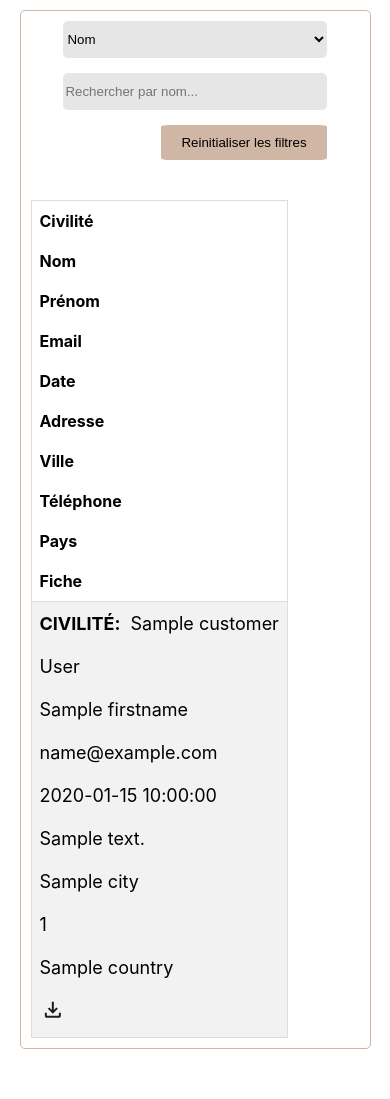
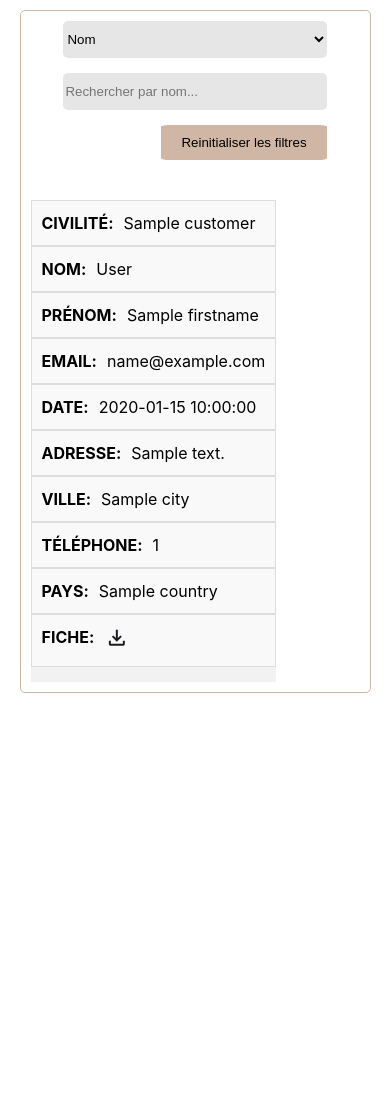
Before and after one commit to FlorentMaury/SDP-Form, a PHP site: template view/searchView.php in a window 390 px wide. Shown: the part 209-1308 px from the top of the page. After the commit the page ends 902 px from the top, so only its background shows below. Run offline with PHP 8.4, Linux system fonts and the light colour scheme; the template is opened without the code that fills it: most values are stand-ins (such as "Sample title", 1, 10 or a date in 2020).

Commit message:
Retravail de l'affichage de la recherche.

```diff
--- a/design/_form.scss
+++ b/design/_form.scss
@@ -36,61 +36,3 @@
         }
     }
 }
-
-
-// Variables
-$table-bg: #fff;
-$table-border: #ddd;
-$table-header-bg: #f5f5f5;
-$mobile: 600px;
-
-.tableContainer {
-    width: 100%;
-    overflow-x: auto;
-}
-
-.tableContainer table {
-    width: 100%;
-    border-collapse: collapse;
-}
-
-.tableContainer th,
-.tableContainer td {
-    text-align: left;
-    padding: 8px;
-}
-
-.tableContainer tr:nth-child(even) {
-    background-color: #f2f2f2;
-}
-
-/* Responsive layout - makes the table responsive: When the screen is less than 800px wide, make the two columns stack on top of each other */
-@media screen and (max-width: 800px) {
-    .tableContainer table, .tableContainer th, .tableContainer td {
-        width: 100%;
-        display: block;
-    }
-    .tableContainer td {
-        /* Increase font size for mobile */
-        font-size: 18px;
-    }
-    .tableContainer td:before {
-        content: attr(data-column);
-        float: left;
-        text-transform: uppercase;
-        font-weight: bold;
-        /* Add a colon after the label */
-        padding-right: 10px;
-        content: attr(data-column) ": ";
-    }
-    .tableContainer tr {
-        /* Add space between rows */
-        margin-bottom: 30px;
-        /* Add border to make rows stand out */
-        border: 1px solid #ddd;
-    }
-    .tableContainer td:not(:first-child):before {
-        /* Hide column labels for all but the first cell in each card */
-        display: none;
-    }
-}
--- /dev/null
+++ b/design/_search.scss
@@ -0,0 +1,67 @@
+// Variables
+$table-bg: #fff;
+$table-border: #ddd;
+$table-header-bg: #f5f5f5;
+$mobile: 600px;
+
+.tableContainer {
+    width: 100%;
+    overflow-x: auto;
+}
+
+.tableContainer table {
+    width: 100%;
+    border-collapse: collapse;
+}
+
+.tableContainer th,
+.tableContainer td {
+    text-align: left;
+    padding: 8px;
+}
+
+.tableContainer tr:nth-child(even) {
+    background-color: #f2f2f2;
+}
+
+@media screen and (max-width: 600px) {
+    .tableContainer table, .tableContainer th, .tableContainer td {
+        width: 100%;
+        display: block;
+    }
+
+    .tableContainer th {
+        display: none;
+    }
+
+    .tableContainer td {
+        font-size: 16px;
+        border: 1px solid #ddd;
+        padding: 10px;
+        background-color: #f9f9f9;
+    }
+
+    .tableContainer td:before {
+        content: attr(data-column);
+        float: left;
+        text-transform: uppercase;
+        font-weight: bold;
+        padding-right: 10px;
+        content: attr(data-column) ": ";
+    }
+    .tableContainer table tbody tr {
+        /* Increase the space between rows */
+        margin: 30px;
+        border: none;
+    }
+    .tableContainer td:not(:first-child):before {
+        display: block;
+    }
+    .tr td:last-child {
+        margin-bottom: 15px;
+    }
+
+    .tr {
+        border: 3px solid red;
+    }
+}
--- a/design/style.scss
+++ b/design/style.scss
@@ -4,6 +4,7 @@
 @import 'variables';
 @import 'header';
 @import 'form';
+@import'search';
 
 body {
     font-family   : -apple-system, BlinkMacSystemFont, "Segoe UI", Roboto, "Helvetica Neue", Arial, sans-serif;
--- a/view/searchView.php
+++ b/view/searchView.php
@@ -37,7 +37,7 @@ ob_start();
         echo '</tr>';
 
         while ($row = $customer->fetch()) {
-            echo '<tr>';
+            echo '<tr class="tr">';
             echo '<td data-column="Civilité">' . $row['title'] . '</td>';
             echo '<td data-column="Nom">' . $row['lastname'] . '</td>';
             echo '<td data-column="Prénom">' . $row['firstname'] . '</td>';
@@ -47,7 +47,8 @@ ob_start();
             echo '<td data-column="Ville">' . $row['city'] . '</td>';
             echo '<td data-column="Téléphone">' . $row['phone_number'] . '</td>';
             echo '<td data-column="Pays">' . $row['country'] . '</td>';
-            echo "<td data-column='Fiche'><a target='_blank' href='http://formulairesdp.florent-maury.fr/assets/CustomersPDF/{$row['date']}/{$row['lastname']}/{$row['firstname']}/{$row['lastname']}_{$row['firstname']}.pdf'><img src='./assets/download.svg' alt='Télécharger'></a></td>";            echo '</tr>';
+            echo "<td data-column='Fiche'><a target='_blank' href='http://formulairesdp.florent-maury.fr/assets/CustomersPDF/{$row['date']}/{$row['lastname']}/{$row['firstname']}/{$row['lastname']}_{$row['firstname']}.pdf'><img src='./assets/download.svg' alt='Télécharger'></a></td>";
+            echo '</tr>';
         }
 
         echo '</table>';
```
Also changed, not shown: design/style.css (+1 -1 lines), model/addCustomerModel.php (+1 -1 lines), 2 other files.
